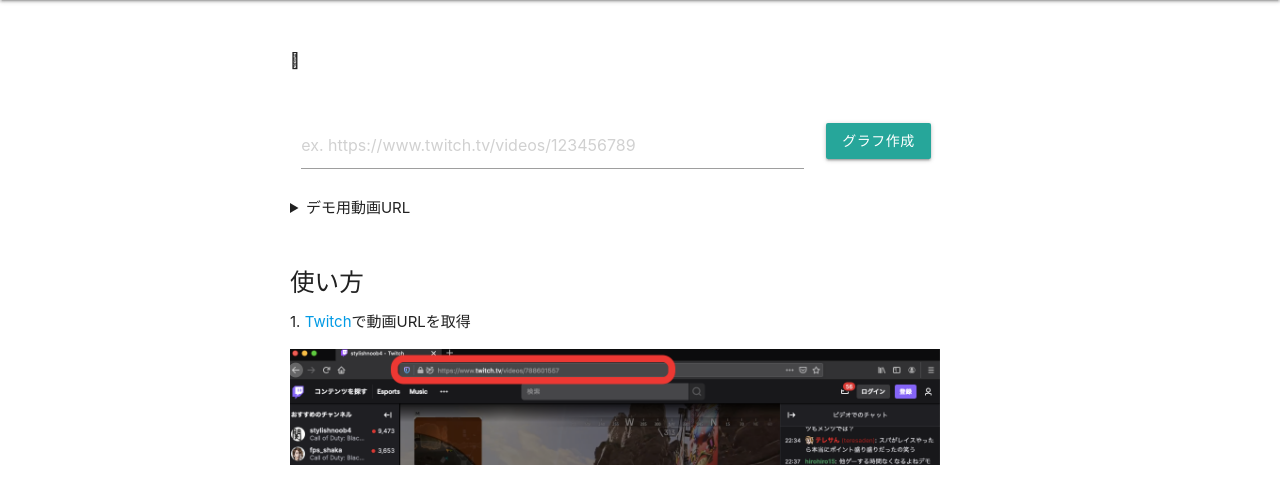
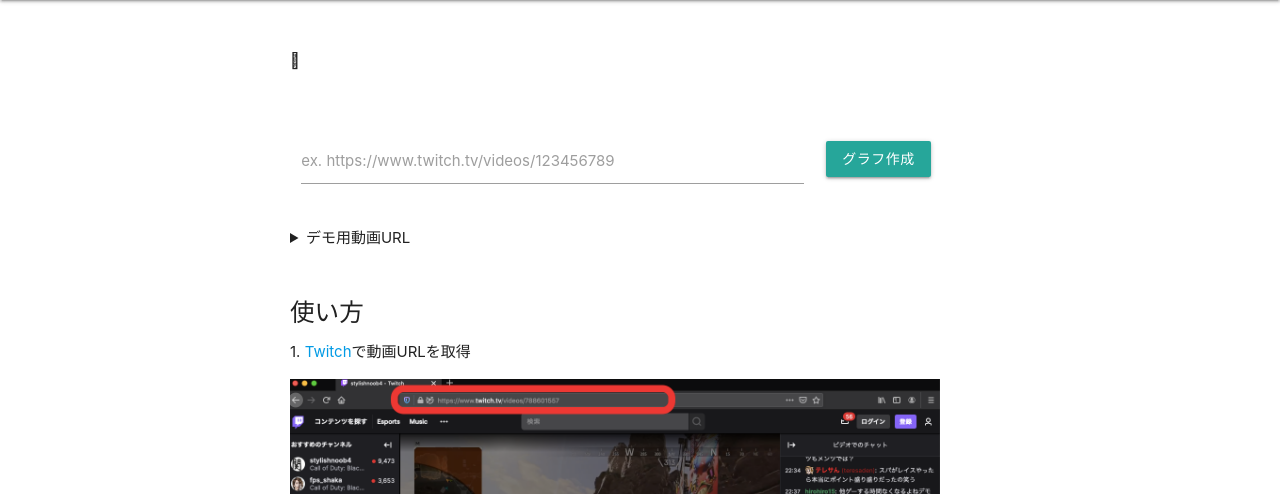
Before and after one commit to k4nekom/VisuaLive, a Python web app: template app/templates/home.html in a window 1280 px wide. Shown: the part 64-558 px from the top of the page. Run offline with Jinja, Linux system fonts and the light colour scheme; the template is opened without the code that fills it, so the values that code supplies are empty.

Commit message:
cssの修正

```diff
--- a/app/static/css/base.css
+++ b/app/static/css/base.css
@@ -16,6 +16,10 @@
 .urlForm p{
     font-size: 16px;
     margin-bottom: 50px;
+}
+
+.urlButton {
+    margin-top: 18px;
 }
 
 /* grapth.html */
--- a/app/templates/home.html
+++ b/app/templates/home.html
@@ -7,9 +7,9 @@
     {% endif %}
     <form action="/" method="post">
         <div class="row">
-            <div class="col s9">
+            <div class="input-field col s9">
+                <label for="url">ex. https://www.twitch.tv/videos/123456789</label>
                 <input
-                    placeholder="ex. https://www.twitch.tv/videos/123456789"
                     id="url"
                     name="url"
                     type="text"
@@ -17,7 +17,9 @@
                     required pattern="https://www.twitch.tv/videos/\d{9}"
                 >
             </div>
-            <div class="col s3"><button type="submit" class="waves-effect waves-light btn">グラフ作成</button></div>
+            <div class="col s3">
+                <button type="submit" class="waves-effect waves-light btn urlButton">グラフ作成</button>
+            </div>
         </div>
     </form>
     <details>
```
